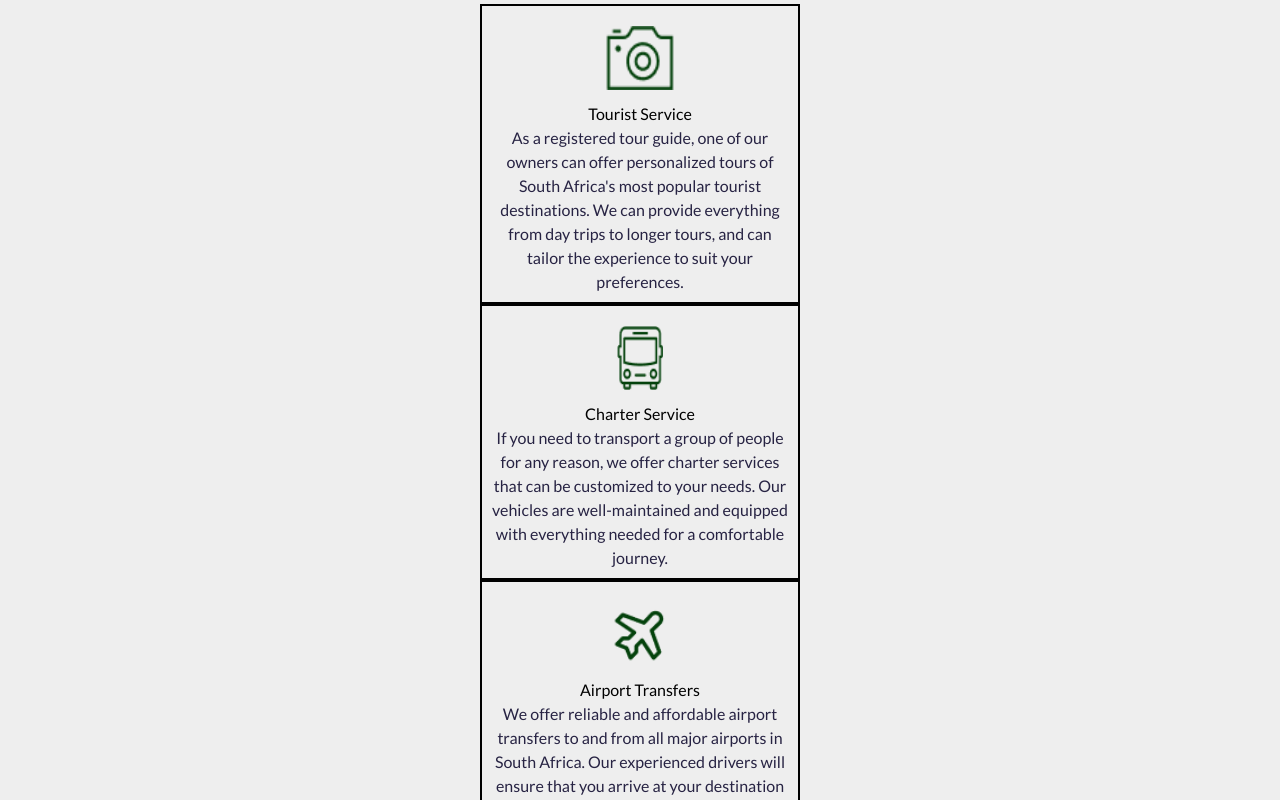
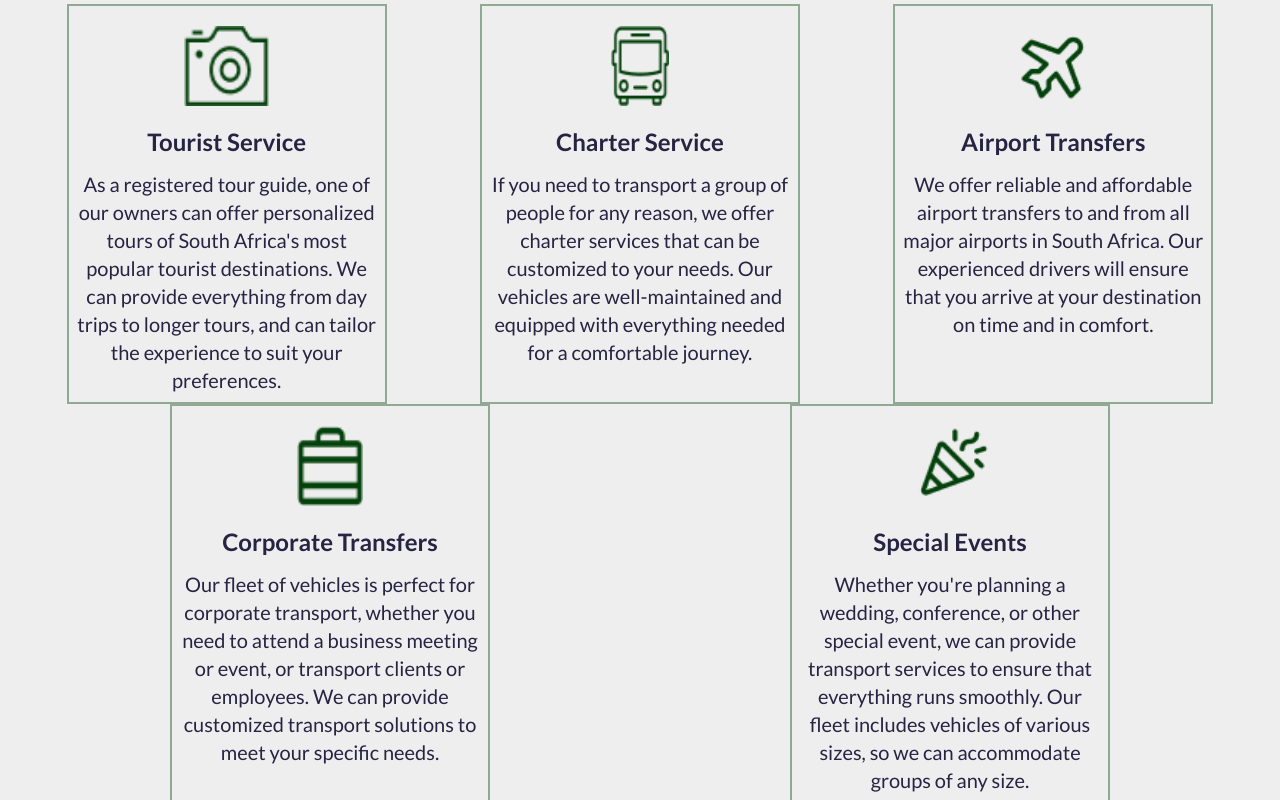
Before and after one commit to Riyaazct/exploringsa, a React (Create React App) app: page /services in a window 1280 px wide. Shown: the part 800-1600 px from the top of the page. Built offline with nearby package versions, Linux system fonts and the light colour scheme; what tailwindcss-animated, tw-elements would draw is missing.

Commit message:
add flexbox to services section

```diff
--- a/src/components/Navbar.js
+++ b/src/components/Navbar.js
@@ -73,7 +73,7 @@
           className={
             active
               ? "text-blueText font-bold z-30 text-xl "
-              : "text-xl font-bold xl:text-2xl "
+              : "text-[#DCDCDC] text-xl font-bold xl:text-2xl "
           }
         >
           Exploring SA
@@ -82,7 +82,7 @@
           className={
             active
               ? "text-blueText font-bold z-30 text-sm pt-[7px] ml-1"
-              : "ml-1 pt-[7px] text-sm xl:text-lg xl:pt-[3.8px]"
+              : "text-[#DCDCDC] ml-1 pt-[7px] text-sm xl:text-lg xl:pt-[3.8px]"
           }
         >
           Travel and Tours
--- a/src/index.css
+++ b/src/index.css
@@ -11,7 +11,7 @@
   }
 
   p {
-    color: #272343;
+    /* color: #272343; */
   }
 
   button {
--- a/src/routes/Services.js
+++ b/src/routes/Services.js
@@ -2,16 +2,18 @@
 
 const Services = () => {
   return (
-    <div className="p-5 flex flex-col w-full h-full">
+    <div className="p-5 flex flex-col gap-2 md:flex-row md:flex-wrap w-full h-full xl:gap-0">
       {/* CARD #1 */}
-      <div className="w-80 mx-auto text-center p-2 border-2">
+      <div className="w-80 mx-auto text-center p-2 border-2 border-darkGreen border-opacity-40">
         <img
-          className="mx-auto my-3 h-16"
+          className="mx-auto my-3 h-16 lg:h-20 lg:mb-5"
           src="images/icons/tourist.png"
           alt=""
         />
-        <h2>Tourist Service</h2>
-        <p>
+        <h2 className="text-blueText font-semibold text-xl lg:text-2xl my-3">
+          Tourist Service
+        </h2>
+        <p className=" text-lg lg:text-xl text-blueText ">
           As a registered tour guide, one of our owners can offer
           personalized tours of South Africa's most popular tourist
           destinations. We can provide everything from day trips to
@@ -20,14 +22,16 @@
         </p>
       </div>
       {/* CARD #2 */}
-      <div className="w-80 mx-auto text-center p-2 border-2">
+      <div className="w-80 mx-auto text-center p-2 border-2 border-darkGreen border-opacity-40">
         <img
-          className="mx-auto my-3 h-16"
+          className="mx-auto my-3 h-16 lg:h-20 lg:mb-5"
           src="images/icons/charter.png"
           alt=""
         />
-        <h2>Charter Service</h2>
-        <p>
+        <h2 className="text-blueText font-semibold text-xl lg:text-2xl my-3">
+          Charter Service
+        </h2>
+        <p className=" text-lg lg:text-xl text-blueText ">
           If you need to transport a group of people for any reason,
           we offer charter services that can be customized to your
           needs. Our vehicles are well-maintained and equipped with
@@ -35,14 +39,16 @@
         </p>
       </div>
       {/* CARD #3 */}
-      <div className="w-80 mx-auto text-center p-2 border-2">
+      <div className="w-80 mx-auto text-center p-2 border-2 border-darkGreen border-opacity-40">
         <img
-          className="mx-auto my-3 h-16"
+          className="mx-auto my-3 h-16 lg:h-20 lg:mb-5"
           src="images/icons/airport.png"
           alt=""
         />
-        <h2>Airport Transfers</h2>
-        <p>
+        <h2 className="text-blueText font-semibold text-xl lg:text-2xl my-3">
+          Airport Transfers
+        </h2>
+        <p className=" text-lg lg:text-xl text-blueText ">
           We offer reliable and affordable airport transfers to and
           from all major airports in South Africa. Our experienced
           drivers will ensure that you arrive at your destination on
@@ -50,14 +56,16 @@
         </p>
       </div>
       {/* CARD #4 */}
-      <div className="w-80 mx-auto text-center p-2 border-2">
+      <div className="w-80 mx-auto text-center p-2 border-2 border-darkGreen border-opacity-40">
         <img
-          className="mx-auto my-3 h-16"
+          className="mx-auto my-3 h-16 lg:h-20 lg:mb-5"
           src="images/icons/corporate.png"
           alt=""
         />
-        <h2>Corporate Transfers</h2>
-        <p>
+        <h2 className="text-blueText font-semibold text-xl lg:text-2xl my-3">
+          Corporate Transfers
+        </h2>
+        <p className=" text-lg lg:text-xl text-blueText ">
           Our fleet of vehicles is perfect for corporate transport,
           whether you need to attend a business meeting or event, or
           transport clients or employees. We can provide customized
@@ -65,14 +73,16 @@
         </p>
       </div>
       {/* CARD #5 */}
-      <div className="w-80 mx-auto text-center p-2 border-2">
+      <div className="w-80 mx-auto text-center p-2 border-2 border-darkGreen border-opacity-40">
         <img
-          className="mx-auto my-3 h-16"
+          className="mx-auto my-3 h-16 lg:h-20 lg:mb-5"
           src="images/icons/confetti.png"
           alt=""
         />
-        <h2>Special Events</h2>
-        <p>
+        <h2 className="text-blueText font-semibold text-xl lg:text-2xl my-3">
+          Special Events
+        </h2>
+        <p className=" text-lg lg:text-xl text-blueText ">
           Whether you're planning a wedding, conference, or other
           special event, we can provide transport services to ensure
           that everything runs smoothly. Our fleet includes vehicles
```
